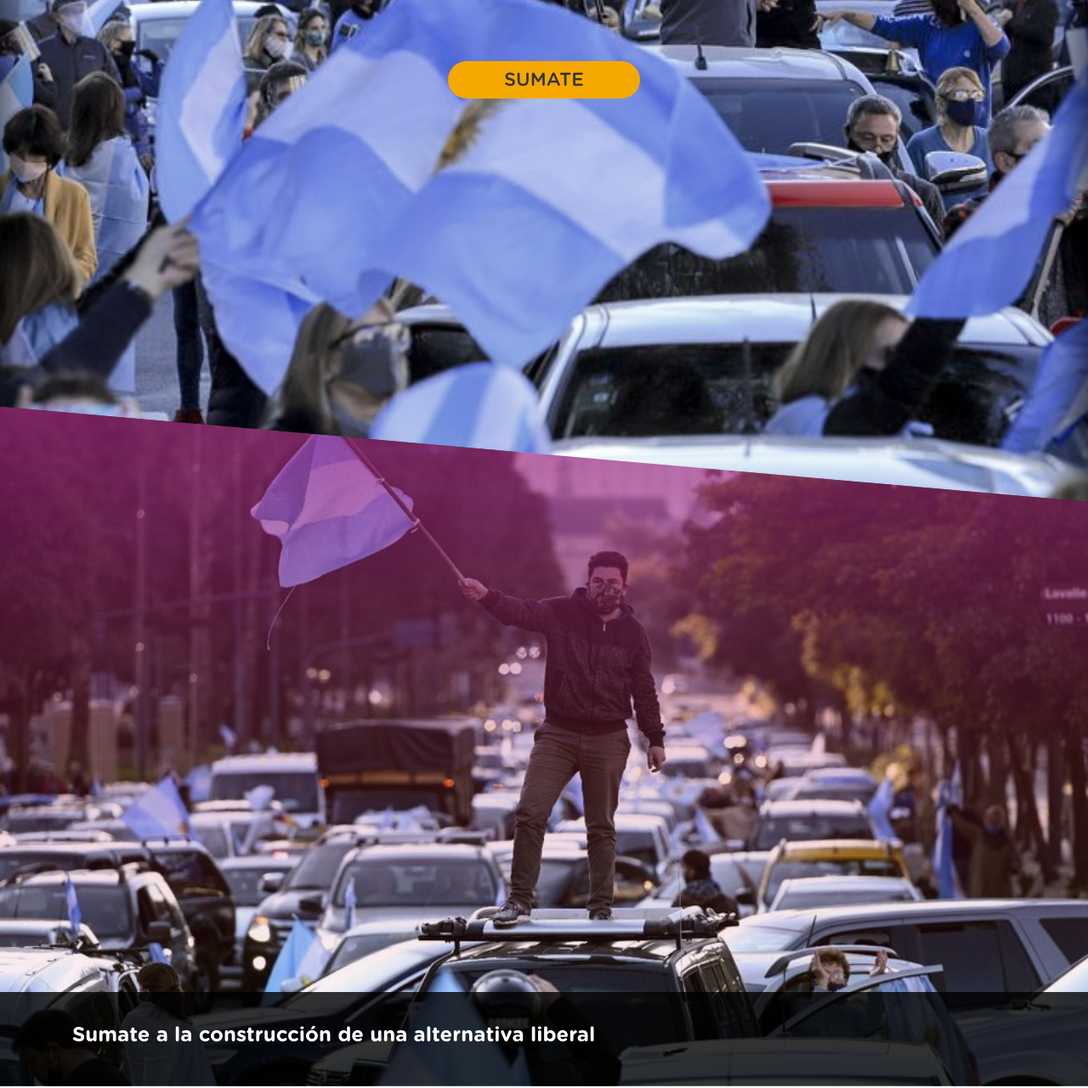
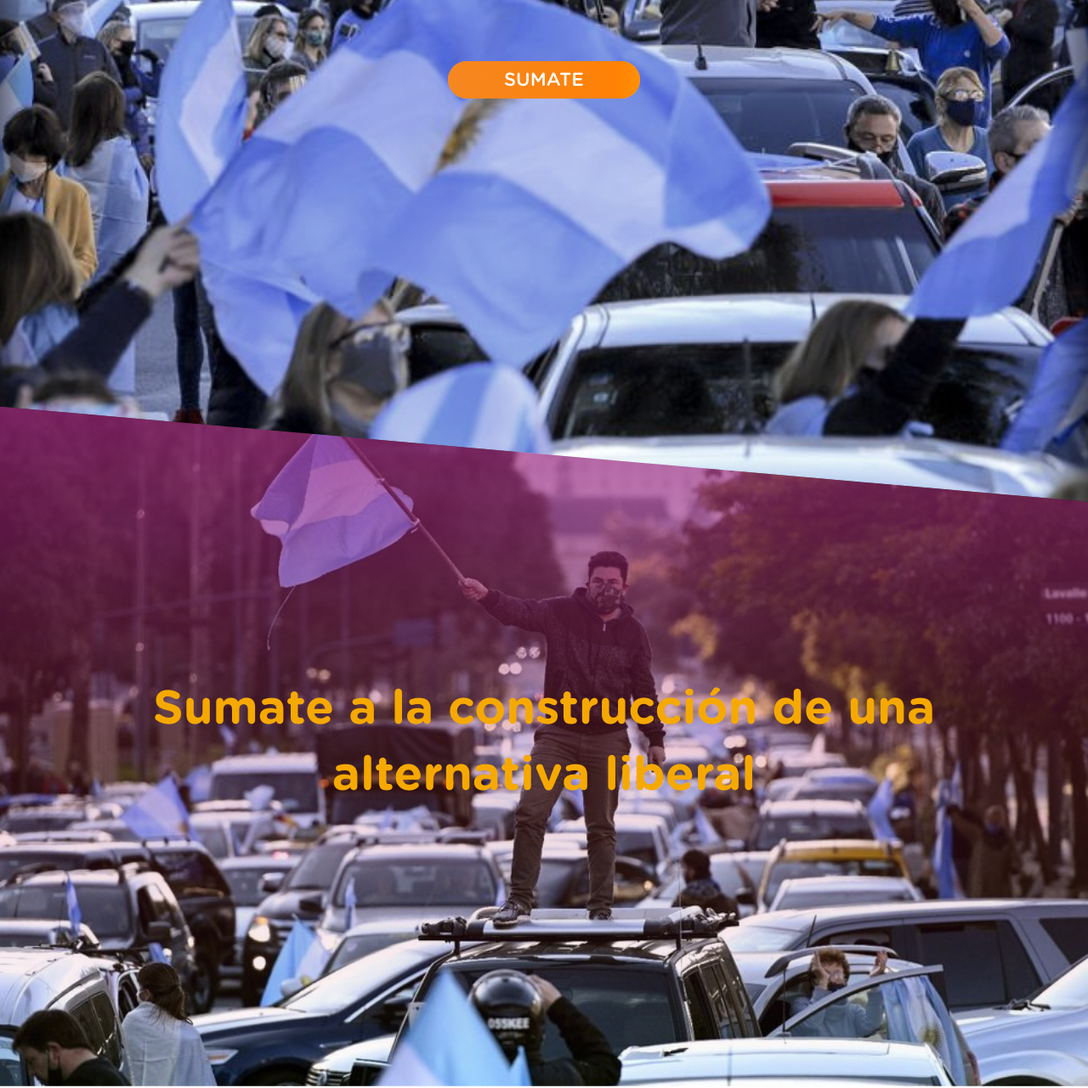
Before and after one commit to alanjo4/alanjo4.github.io, a plain HTML site: page index.html in a window 1280 px wide. Shown: the part 638-1919 px from the top of the page at 85% size. Drawn offline with nearby package versions, Linux system fonts and the light colour scheme.

Commit message:
changes 6

```diff
--- a/index.html
+++ b/index.html
@@ -75,10 +75,8 @@
 <!--        </div>-->
 <!--    </section>-->
     <section id="outstanding" class="page-section">
-        <div class="epigraph" data-aos="fade-up-left" data-aos-offset="50">
-            <div class="container">
-                <h3>Sumate a la construcción de una alternativa liberal</h3>
-            </div>
+        <div class="container text-center">
+            <h3 data-aos="zoom-in-down">Sumate a la construcción de una alternativa liberal</h3>
         </div>
     </section>
     <section id="ideas" class="page-section">
--- a/styles/index.css
+++ b/styles/index.css
@@ -308,17 +308,18 @@ body {
 }
 
 .button--primary {
-    background-color: var(--primary-color);
-    color: #333334;
-    transition: all .5s ease-in-out;
+    background: linear-gradient(to right, #fbebd6 0%,#fba257 17%,#fba257 17%,#ff7912 39%,#f58723 61%,#ff8105 84%,#ffd205 100%);
+    background-color: #ffa562;
+    background-size: 400% 400%;
+    animation: gradient 5s ease infinite;
+    color: white;
+    transition: all .3s ease-in-out;
 }
 
 .button--primary:hover {
-    color: #333334;
+    color: white;
     text-decoration: none;
-    text-underline: none;
-    background-color: #333334;
-    color: white;
+    background: #333334;
 }
 
 .page-section {
@@ -351,20 +352,11 @@ body {
     padding-bottom: 1em;
 }
 
-.epigraph {
-    width: 100%;
-    background-color: rgba(0,0,0,0.8);
-    height: 15%;
-    padding: 1em 0;
-    display: flex;
-    align-items: center;
-}
-
-.epigraph h3 {
-    font-size: 1.5rem;
+#outstanding h3 {
+    font-size: 3.5rem;
     line-height: 1.4;
     font-weight: 700;
-    color: white;
+    color: #f5a900;
 }
 
 .circle-for-fa {
@@ -444,8 +436,9 @@ span .fa-circle {
 
 #outstanding {
     display: flex;
-    align-items: flex-end;
+    align-items: center;
     height: 45em;
+    padding: 20em 0;
     background-image: url("../assets/outstanding.jpg");
     background-size: cover;
     background-repeat: no-repeat;
@@ -453,7 +446,6 @@ span .fa-circle {
     position: relative;
     top: -200px;
     clip-path: polygon(100% 14%,100% 100%,0 100%,0 0);
-    padding-bottom: 0;
 }
 
 #outstanding::before {
@@ -593,6 +585,10 @@ footer {
         height: 60px;
     }
 
+    #ideas p:last-child {
+        font-size: 1.3em;
+    }
+
     .center-row {
         justify-content: center;
     }
```
